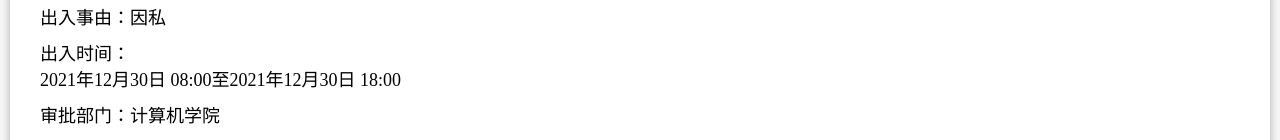
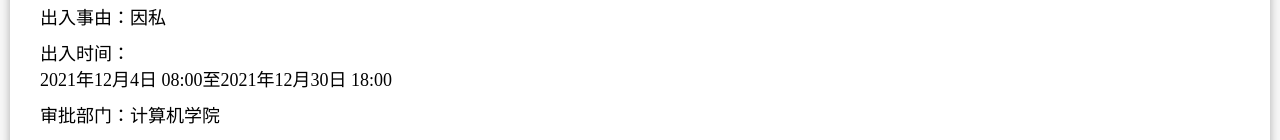
Before and after one commit to Hish02/hish, a plain HTML site: page index.html in a window 1280 px wide. Shown: the part 666-806 px from the top of the page. Drawn offline with Linux system fonts and the light colour scheme.

Commit message:
Update index.html

```diff
--- a/index.html
+++ b/index.html
@@ -128,7 +128,7 @@
           <div class="info-item">出入事由：因私</div>
           <div class="info-item">
             出入时间：<br /><span id="iotime"
-              >2021年12月30日 08:00至2021年12月30日 18:00</span
+              >2021年12月4日 08:00至2021年12月30日 18:00</span
             >
           </div>
           <div class="info-item">审批部门：计算机学院</div>
```
